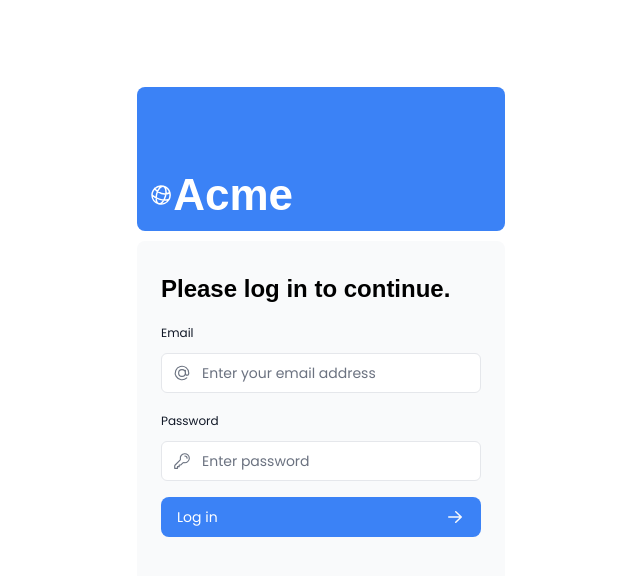
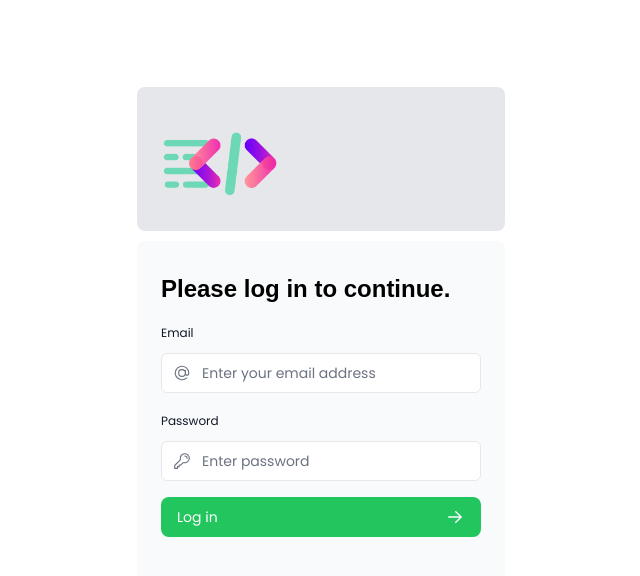
Before and after one commit to Herisetyawan123/build-and-service-v2, a Next.js app: page /auth/login in a window 1280 px wide. Shown: the top 576 px of the page, without its empty margins (319-959 px from the left). Built offline with nearby package versions, Linux system fonts and the light colour scheme; a web font is replaced by a local one.

Commit message:
feat: refactor login form

```diff
--- a/src/app/auth/login/page.tsx
+++ b/src/app/auth/login/page.tsx
@@ -1,6 +1,7 @@
-import AcmeLogo from "@/app/ui/acme-logo";
 import LoginForm from "@/app/ui/login-form";
 import { type Metadata } from "next";
+import Image from "next/legacy/image";
+import Logo from "@/assets/logo.png";
 
 export const metadata: Metadata = {
   title: "login",
@@ -10,9 +11,9 @@ export default function LoginPage() {
   return (
     <main className="flex items-center justify-center md:h-screen">
       <div className="relative mx-auto flex w-full max-w-[400px] flex-col space-y-2.5 p-4 md:-mt-32">
-        <div className="flex h-20 w-full items-end rounded-lg bg-blue-500 p-3 md:h-36">
+        <div className="flex h-20 w-full items-end rounded-lg bg-gray-200 p-3 md:h-36">
           <div className="w-32 text-white md:w-36">
-            <AcmeLogo />
+            <Image src={Logo} alt="logo" />
           </div>
         </div>
         <LoginForm />
--- a/src/app/ui/button.tsx
+++ b/src/app/ui/button.tsx
@@ -9,7 +9,7 @@ export function Button({ children, className, ...rest }: ButtonProps) {
     <button
       {...rest}
       className={clsx(
-        "flex h-10 items-center rounded-lg bg-blue-500 px-4 text-sm font-medium text-white transition-colors hover:bg-blue-400 focus-visible:outline focus-visible:outline-2 focus-visible:outline-offset-2 focus-visible:outline-blue-500 active:bg-blue-600 aria-disabled:cursor-not-allowed aria-disabled:opacity-50",
+        "flex h-10 items-center rounded-lg bg-green-500 px-4 text-sm font-medium text-white transition-colors hover:bg-green-400 focus-visible:outline focus-visible:outline-2 focus-visible:outline-offset-2 focus-visible:outline-green-500 active:bg-green-600 aria-disabled:cursor-not-allowed aria-disabled:opacity-50",
         className
       )}
     >
```
